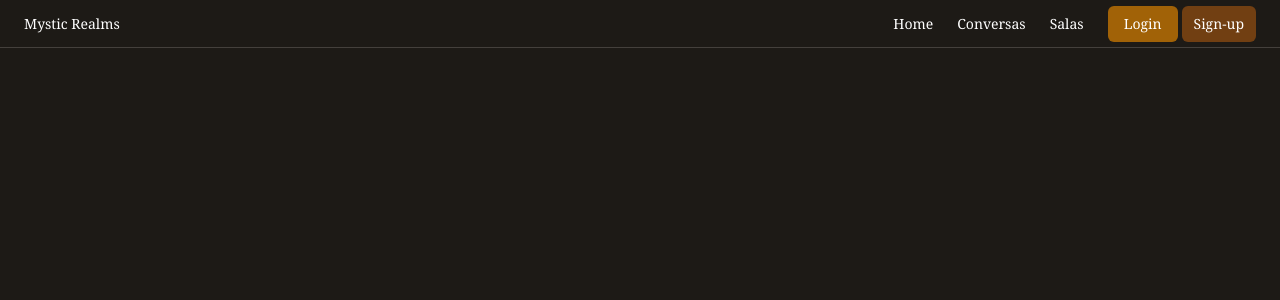
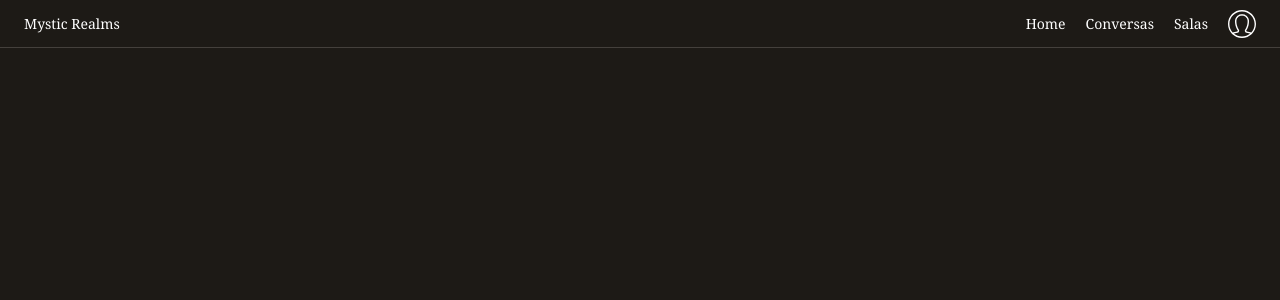
Before and after one commit to lucasdevii/Site_Camp, a React (Vite) app in the folder meu-app/: page / in a window 1280 px wide. Shown: the top 300 px of the page. Built offline with nearby package versions, Linux system fonts and the light colour scheme; no server answers.

Commit message:
Rotas e Contextos para cadastro e login
Login e cadastro concluidos

```diff
--- a/meu-app/src/Context/context_login.tsx
+++ b/meu-app/src/Context/context_login.tsx
@@ -1,7 +1,8 @@
 import { createContext } from "react";
 
 export interface LoginContextType {
-  nameUser: string | null;
+  nameUser: string;
+  description: string;
   isLogged: boolean;
 }
 
--- a/meu-app/src/Context/provider_login.tsx
+++ b/meu-app/src/Context/provider_login.tsx
@@ -1,7 +1,7 @@
 import { useEffect, useState } from "react";
 import axios from "axios";
 import type { ReactNode } from "react";
-import { LoginContext } from "./context_login"; //
+import { LoginContext } from "./context_login"; // Certifique-se de que a interface foi atualizada
 
 interface LoginProviderProps {
   children: ReactNode;
@@ -9,7 +9,8 @@ interface LoginProviderProps {
 
 export const LoginProvider = ({ children }: LoginProviderProps) => {
   const [isLogged, setIsLogged] = useState<boolean>(false);
-  const [nameUser, setNameUser] = useState<string | null>(null);
+  const [nameUser, setNameUser] = useState<string>("");
+  const [description, setDescription] = useState<string>("");
 
   useEffect(() => {
     axios
@@ -22,16 +23,18 @@ export const LoginProvider = ({ children }: LoginProviderProps) => {
       )
       .then((res) => {
         setIsLogged(!!res.data?.success);
-        setNameUser(res.data?.name);
+        setNameUser(res.data?.name || "");
+        setDescription(res.data?.description || "");
       })
       .catch(() => {
         setIsLogged(false);
-        setNameUser(null);
+        setNameUser("");
+        setDescription("");
       });
   }, []);
 
   return (
-    <LoginContext.Provider value={{ nameUser: nameUser, isLogged: isLogged }}>
+    <LoginContext.Provider value={{ nameUser, description, isLogged }}>
       {children}
     </LoginContext.Provider>
   );
--- a/meu-app/src/components/header.tsx
+++ b/meu-app/src/components/header.tsx
@@ -1,18 +1,56 @@
-import { Link } from "react-router-dom";
-import { Outlet } from "react-router-dom";
-import { useContext } from "react";
+import { useContext, useState } from "react";
+import { Link, Outlet } from "react-router-dom";
+import SideBar from "./sideBarInfo";
 import { LoginContext } from "../Context/context_login";
-export default function Header() {
-  const { nameUser, isLogged } = useContext(LoginContext);
+
+interface SideBarProps {
+  nameUser: string;
+  isLogged: boolean;
+}
+function Header() {
+  const { nameUser, isLogged }: SideBarProps = useContext(LoginContext)!; //cuidado para essa parada n ficar undefined;
+  const [isClicked, setOpenSideBar] = useState<boolean>(false);
+
   return (
     <>
-      <header className="fixed w-full h-12 flex items-center justify-between px-6 py-4 text-white border-b border-stone-700 duration-200">
+      <header className="fixed w-full h-12 z-40 flex items-center justify-between px-6 py-4 text-white border-b border-stone-700 duration-200">
         <div className="flex items-center cursor-pointer">
           <Link to={"/Home"} className="text-sm">
             Mystic Realms
           </Link>
         </div>
+        {!isLogged && !nameUser ? (
+          <div className="flex space-x-5">
+            {/* Links para usuários não logados */}
+            <div className="flex items-center space-x-2 cursor-pointer hover:scale-105 transition-transform whitespace-nowrap">
+              <Link to={"/Home"} className="text-sm">
+                Home
+              </Link>
+            </div>
+            <div className="flex items-center space-x-2 cursor-pointer hover:scale-105 transition-transform whitespace-nowrap">
+              <Link to={"/Chats"} className="text-sm">
+                Conversas
+              </Link>
+            </div>
+            <div className="flex items-center space-x-2 cursor-pointer hover:scale-105 transition-transform whitespace-nowrap">
+              <Link to={"/Salas"} className="text-sm">
+                Salas
+              </Link>
+            </div>
+            <div
+              className="flex cursor-pointer"
+              onClick={() => setOpenSideBar(true)}
+            >
+              <img
+                className="h-7 w-7"
+                src="../../public/circle-person-profile-user-group-people-svgrepo-com.svg"
+                alt=""
+              />
+            </div>
+          </div>
+        ) : (
           <div className="flex space-x-6">
+            {/* Links para usuários logados */}
             <div className="flex items-center space-x-2 cursor-pointer hover:scale-105 transition-transform whitespace-nowrap">
               <Link to={"/Home"} className="text-sm">
                 Home
@@ -30,11 +68,14 @@ export default function Header() {
             </div>
             <div className="flex space-x-1">
               <div className="flex items-center bg-yellow-700 rounded-md hover:bg-yellow-600 hover:text-yellow-200 whitespace-nowrap hover:scale-105 duration-150 cursor-pointer">
-              <Link to={"/Login"} className="px-4 py-2 bg-transparent text-sm">
+                <Link
+                  to={"/Login"}
+                  className="px-4 py-2 bg-transparent text-sm"
+                >
                   Login
                 </Link>
               </div>
-            <div className="flex items-center  bg-yellow-900 rounded-md hover:bg-orange-900 hover:text-yellow-200 whitespace-nowrap hover:scale-105 duration-150 cursor-pointer">
+              <div className="flex items-center bg-yellow-900 rounded-md hover:bg-orange-900 hover:text-yellow-200 whitespace-nowrap hover:scale-105 duration-150 cursor-pointer">
                 <Link
                   to={"/Sign_Up"}
                   className="px-3 py-2 bg-transparent text-sm"
@@ -44,10 +85,20 @@ export default function Header() {
               </div>
             </div>
           </div>
+        )}
       </header>
+
+      {/* Sidebar que aparece quando isClicked for true */}
+      <div className="z-50">
+        {isClicked && <SideBar setOpenSideBar={setOpenSideBar} />}
+      </div>
+
+      {/* Conteúdo da rota atual */}
       <main>
         <Outlet />
       </main>
     </>
   );
 }
+
+export default Header;
--- /dev/null
+++ b/meu-app/src/components/sideBarInfo.tsx
@@ -0,0 +1,32 @@
+import { useContext } from "react";
+import { LoginContext } from "../Context/context_login";
+
+type SideBarProps = {
+  setOpenSideBar: (value: boolean) => void;
+};
+type ContextsType = {
+  nameUser: string;
+  description: string;
+  isLogged: boolean;
+};
+
+function SideBar({ setOpenSideBar }: SideBarProps) {
+  const { nameUser, description, isLogged }: ContextsType =
+    useContext(LoginContext)!; //cuidado tbm, ficar undefined provavelmente traria problemas;
+
+  return (
+    <div className="h-screen fixed">
+      <div onClick={() => setOpenSideBar(false)}>
+        <img src="return-svgrepo-com.svg" alt="Return" />
+      </div>
+      <div>
+        <p>
+          `name: ${nameUser}
+          isLogged: ${isLogged}
+          descrição: ${description}`
+        </p>
+      </div>
+    </div>
+  );
+}
+export default SideBar;
--- a/meu-app/src/pages/Chats.tsx
+++ b/meu-app/src/pages/Chats.tsx
@@ -1,5 +1,5 @@
 import { useEffect, useState } from "react";
-import SideBar from "../components/sideBar";
+import SideBar from "../components/sideContacts";
 
 function Chats() {
   type Friends = {
```
Also changed, not shown: meu-app/public/person_logo.tsx (+4 -4 lines), meu-app/public/circle-person-profile-user-group-people-svgrepo-com.svg, meu-app/public/return-svgrepo-com.svg (added), meu-app/src/components/sideContacts.tsx (renamed from meu-app/src/components/sideBar.tsx). Lines whose indentation alone changed are shown as unchanged.
